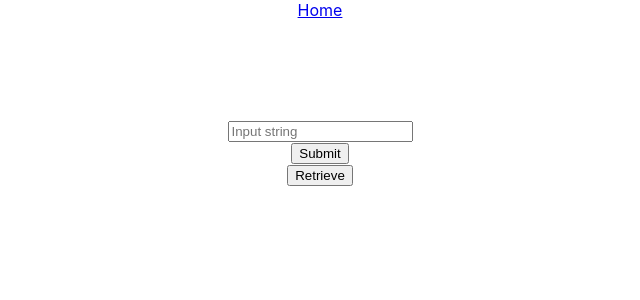
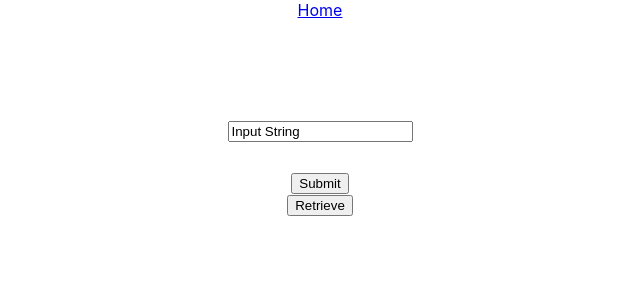
Before and after one commit to dmost-jbs/starter_project, a React (Create React App) app in the folder front/: page / in a window 1280 px wide. Shown: the top 300 px of the page, without its empty margins (320-960 px from the left). Built offline with nearby package versions, Linux system fonts and the light colour scheme; the HTML template or start-up script is replaced by a standard one.

Commit message:
implementation of form handling on react app

```diff
--- a/front/src/main_display/user_interface.js
+++ b/front/src/main_display/user_interface.js
@@ -1,13 +1,20 @@
-import React from 'react';
+import React, {useState} from 'react';
 import Button from 'react-bootstrap/Button';
-import Form from 'react-bootstrap/Form'
 import Container from 'react-bootstrap/Container';
 import Row from 'react-bootstrap/Row';
 import Col from 'react-bootstrap/Col'
 import axios from 'axios';
 
+
+
+
+
+const Interface = () => {
+	const [inputText, setInputText] = useState("Input String");
 	const handleSubmit = event => {
 		event.preventDefault();
+
+		/*
 		const user = {
 		  name: this.state.name
 		}
@@ -17,20 +24,19 @@ const handleSubmit = event => {
 			console.log(res.data);
 			window.location = "/retrieve" //This line of code will redirect you once the submission is succeed
 		  })
+		*/
 	}
 
-
-
-const Interface = () => {
+	const handleChange = event =>{
+		setInputText(event.target.value);
+	}
 	return (
 		<div>
-			<Form onSubmit = {handleSubmit}>
+      	  <form onSubmit={handleSubmit}>
 				<Container>
-					<Row className="justify-content-md-center">
+					<Row className="justify-content-md-center" style={{marginBottom:30}}>
 						<Col md="auto">
-							<Form.Group controlId="formBasicInput">
-								<Form.Control type="text" placeholder="Input string" />
-							</Form.Group>
+							<input type="text" onChange={handleChange} value={inputText}/>
 						</Col>
 					</Row>
 					<Row className="justify-content-md-center">
@@ -46,7 +52,7 @@ const Interface = () => {
 						</Col>
 					</Row>
 				</Container>
-			</Form>
+			</form>
 		</div>
 	)
 }
```
Lines whose indentation alone changed are shown as unchanged.
